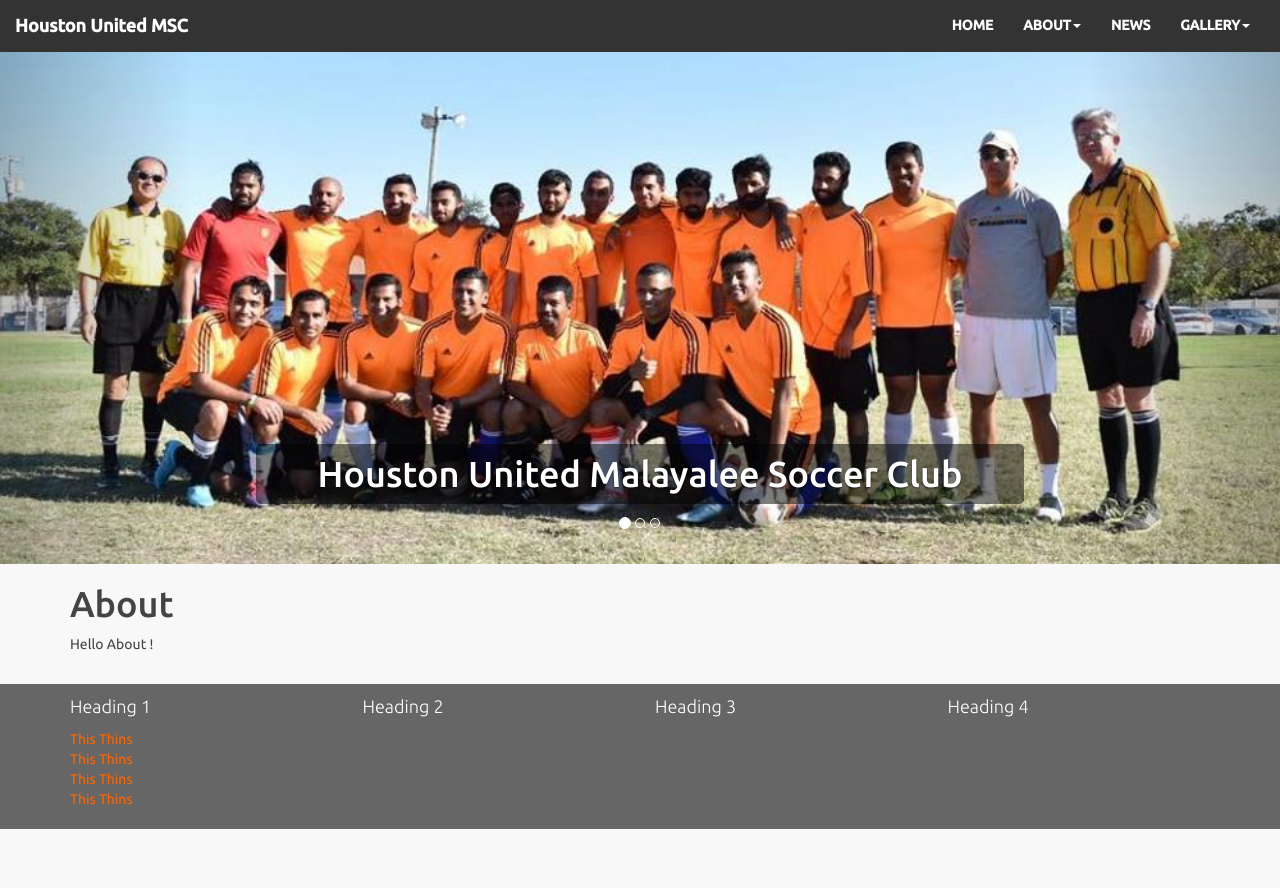
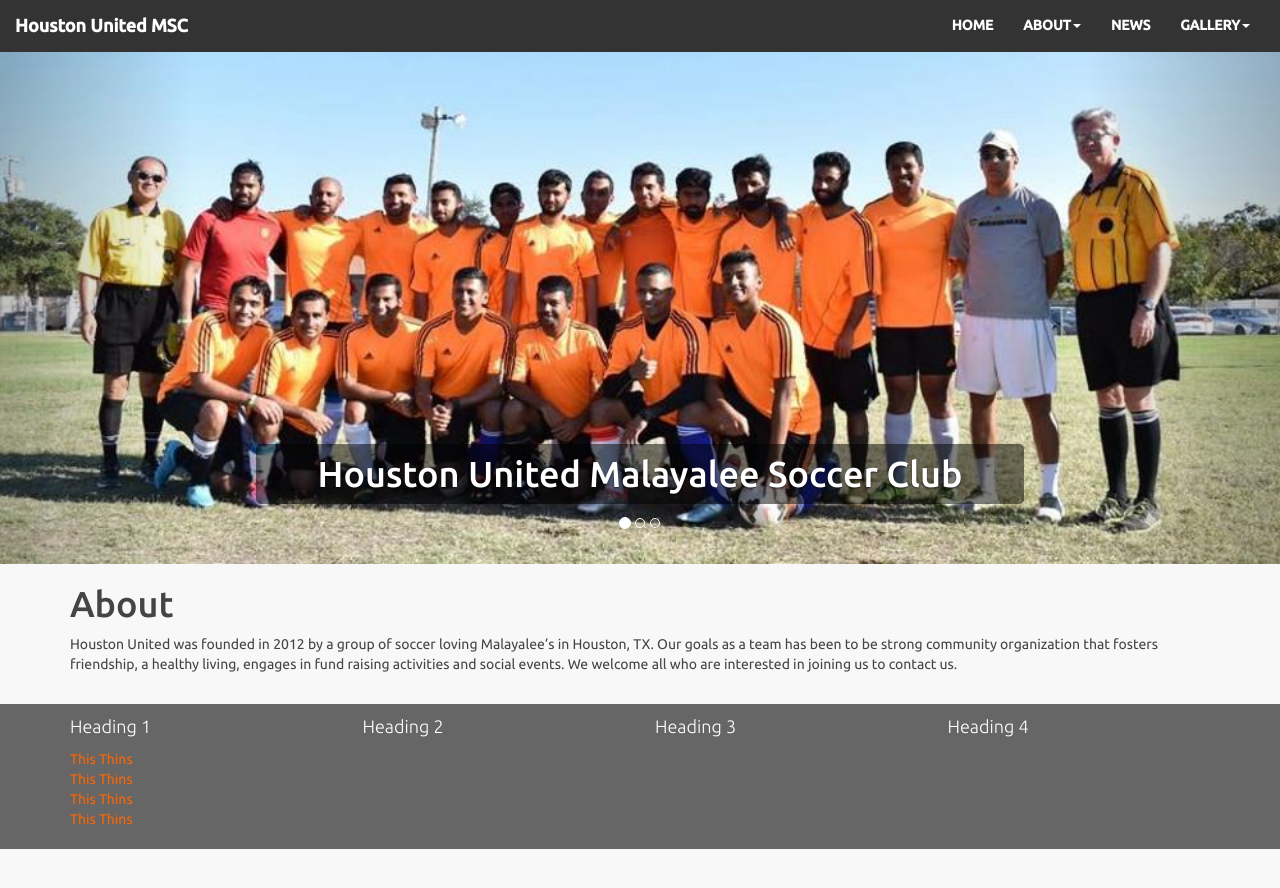
Before and after one commit to houstonunitedmsc/houstonunitedmsc.github.io, a Jekyll site: the page built from about.md, in a window 1280 px wide. Shown: the top 888 px of the page. Built offline with Jekyll 4.4.1, drawn with Linux system fonts in a browser that asks for light colours.

Commit message:
adds about page content

```diff
--- a/about.md
+++ b/about.md
@@ -4,4 +4,7 @@
 permalink: /about
 ---
 
-Hello About !
+Houston United was founded in 2012 by a group of soccer loving Malayalee’s in Houston, TX.
+Our goals as a team has been to be strong community organization that fosters friendship, a healthy
+living, engages in fund raising activities and social events.
+We welcome all who are interested in joining us to contact us.
```
